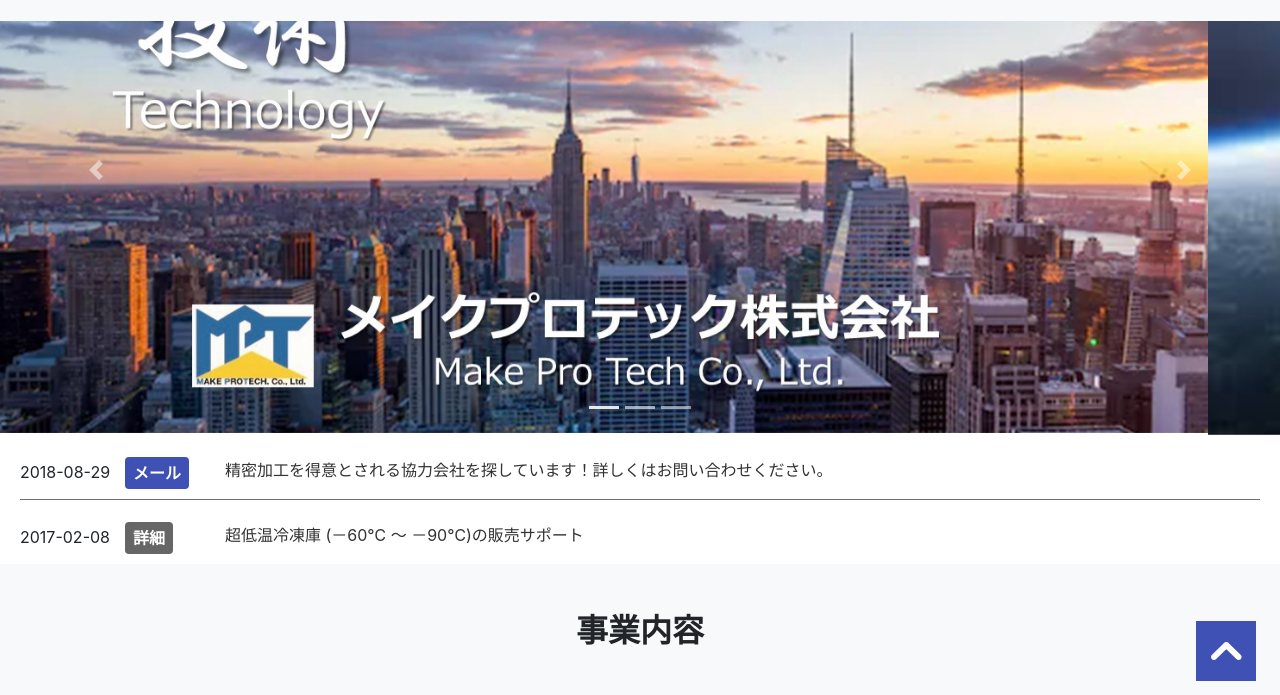
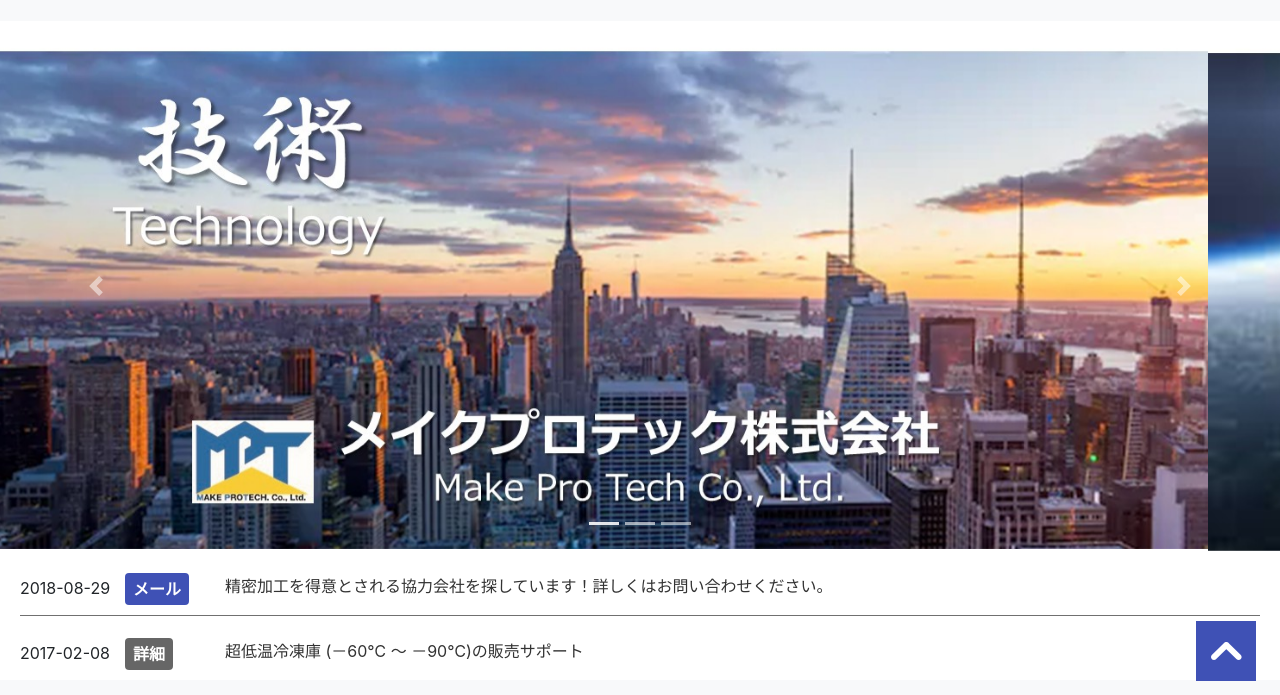
Before and after one commit to project-76529/test333, a plain HTML site: page index.html in a window 1280 px wide. Shown: the part 95-790 px from the top of the page. Drawn offline with nearby package versions, Linux system fonts and the light colour scheme.

Commit message:
Add files via upload

```diff
--- a/index.html
+++ b/index.html
@@ -13,7 +13,7 @@
   <body>
 
 
-    <div class='fixed-top'>
+    <!-- <div class='fixed-top'> -->
     <nav class="navbar navbar-expand-lg navbar-light bg-light">
       <blockquote class="blockquote">
         <img src="./img/MAKE PROTECH. Co., Ltdロゴ.png" width="auto" height="80" class="d-inline-block align-top" alt="">
@@ -55,10 +55,10 @@
             </ul>
           </div>
         </nav>
-    </div>
+    <!-- </div> -->
 </header>
 
-<section class="top1">
+<section class="top">
   <div id="carouselExampleCaptions" class="carousel slide" data-ride="carousel">
     <ol class="carousel-indicators">
       <li data-target="#carouselExampleCaptions" data-slide-to="0" class="active"></li>
```
